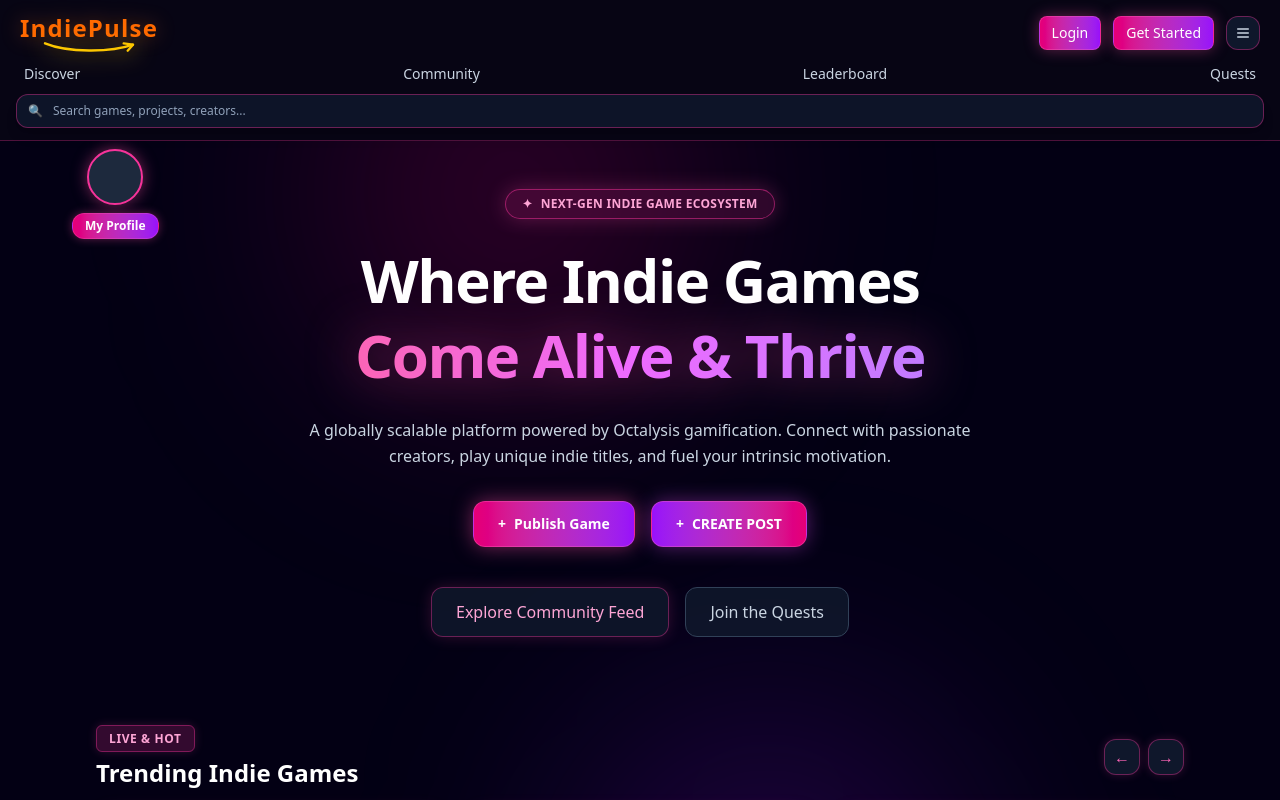
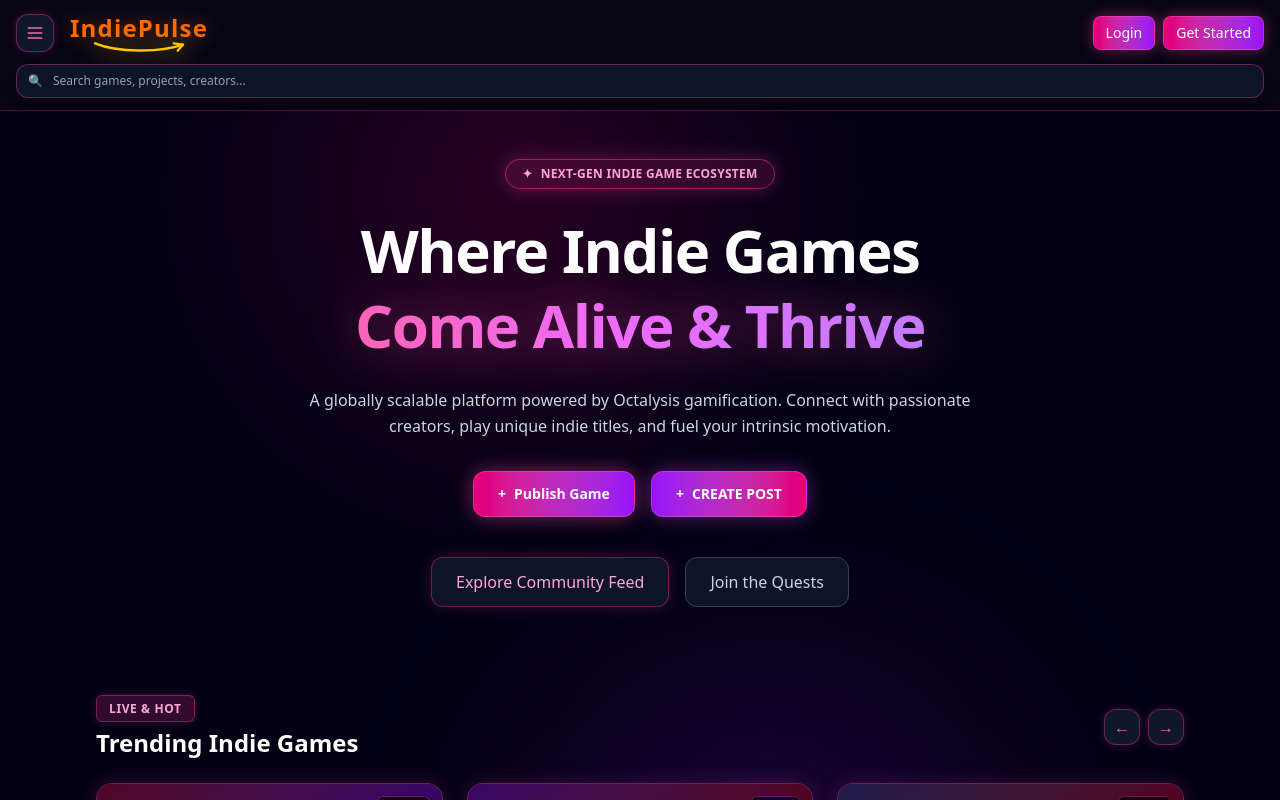
Before and after one commit to Patil-IndiePulse/IndiePulse, a Next.js app: page / in a window 1280 px wide. Shown: the top 800 px of the page. Built offline with nearby package versions, Linux system fonts and the light colour scheme.

Commit message:
add steam style clean mobile navigation drawer with all options

```diff
--- a/app/page.tsx
+++ b/app/page.tsx
@@ -10,6 +10,9 @@ export default function Home() {
 
   const [searchQuery, setSearchQuery] = useState('');
   const [isSearching, setIsSearching] = useState(false);
+
+  // Steam-style mobile menu drawer state
+  const [isMenuOpen, setIsMenuOpen] = useState(false);
 
   const mockSearchResults = [
     { id: '1', title: 'Cyber Nexus // RPG', type: 'Game', link: '/play/1' },
@@ -37,13 +40,26 @@ export default function Home() {
       <div className="absolute top-0 left-1/4 w-96 h-96 bg-pink-600/20 rounded-full blur-[120px] pointer-events-none"></div>
       <div className="absolute top-1/3 right-1/4 w-96 h-96 bg-purple-600/20 rounded-full blur-[120px] pointer-events-none"></div>
 
-      {/* Navigation Bar - Background color unified to #030014 */}
+      {/* Steam-Style Clean Top Navigation Bar */}
       <nav className="w-full border-b border-pink-500/30 px-4 py-3 flex flex-col gap-2.5 relative z-50 bg-[#030014]">
 
-        {/* Top Row: Logo with safe padding and Buttons */}
+        {/* Top Row: Hamburger Menu, Logo, and Quick Actions */}
         <div className="w-full flex items-center justify-between">
-          {/* IndiePulse Logo - Fixed clipping issue */}
-          <div className="flex flex-col items-start cursor-pointer group pl-2 md:pl-1">
+
+          {/* Left: Hamburger Menu Button (Steam Style) & Logo */}
+          <div className="flex items-center gap-3">
+            <button
+              onClick={() => setIsMenuOpen(!isMenuOpen)}
+              className="p-2 bg-slate-900 border border-pink-500/40 rounded-xl text-slate-300 hover:text-white transition-all cursor-pointer shadow-[0_0_10px_rgba(236,72,153,0.2)]"
+              aria-label="Toggle Menu"
+            >
+              <svg className="w-5 h-5 text-pink-400" fill="none" stroke="currentColor" strokeWidth="2" viewBox="0 0 24 24">
+                <path strokeLinecap="round" strokeLinejoin="round" d="M4 6h16M4 12h16M4 18h16"></path>
+              </svg>
+            </button>
+
+            {/* IndiePulse Logo */}
+            <div className="flex flex-col items-start cursor-pointer group pl-1">
               <div className="text-xl md:text-2xl font-black tracking-wider text-orange-500 drop-shadow-[0_0_10px_rgba(249,115,22,0.4)]">
                 IndiePulse
               </div>
@@ -54,9 +70,10 @@ export default function Home() {
                 </svg>
               </div>
             </div>
+          </div>
 
-          {/* Right side buttons */}
-          <div className="flex items-center gap-2 md:gap-3 pr-1">
+          {/* Right side quick buttons */}
+          <div className="flex items-center gap-2">
             <Link
               href="/login"
               className="px-3 py-1.5 bg-gradient-to-r from-pink-600 to-purple-600 rounded-lg text-xs md:text-sm font-medium text-white border border-pink-400/40 shadow-[0_0_15px_rgba(236,72,153,0.4)]"
@@ -70,28 +87,34 @@ export default function Home() {
             >
               Get Started
             </Link>
-
-            <Link
-              href="/menu"
-              className="p-2 bg-slate-900 border border-pink-500/40 rounded-xl text-slate-300 hover:text-white"
-              aria-label="Open Menu"
-            >
-              <svg className="w-4 h-4" fill="none" stroke="currentColor" strokeWidth="2" viewBox="0 0 24 24">
-                <path strokeLinecap="round" strokeLinejoin="round" d="M4 6h16M4 12h16M4 18h16"></path>
-              </svg>
-            </Link>
           </div>
         </div>
 
-        {/* Second Row: Navigation Links */}
-        <div className="w-full flex items-center justify-between px-2 text-xs md:text-sm font-medium text-slate-300">
-          <a href="/discover" className="hover:text-pink-400 transition-colors">Discover</a>
-          <a href="/community" className="hover:text-pink-400 transition-colors">Community</a>
-          <a href="/leaderboard" className="hover:text-pink-400 transition-colors">Leaderboard</a>
-          <a href="/quests" className="hover:text-pink-400 transition-colors">Quests</a>
+        {/* Steam-Style Slide-down / Dropdown Menu containing ALL navigation options securely */}
+        {isMenuOpen && (
+          <div className="w-full bg-[#070514] border border-pink-500/40 rounded-2xl p-4 flex flex-col gap-3 shadow-2xl transition-all animate-in fade-in slide-in-from-top-2 z-50">
+            <div className="text-[10px] uppercase tracking-widest text-pink-400 font-bold px-2">Navigation Menu</div>
+            <div className="flex flex-col gap-1.5">
+              <a href="/discover" onClick={() => setIsMenuOpen(false)} className="px-3 py-2 bg-slate-900/80 hover:bg-pink-950/40 border border-slate-800 rounded-xl text-sm font-medium text-slate-200 hover:text-pink-300 transition-colors flex items-center justify-between">
+                <span>Discover</span> <span>→</span>
+              </a>
+              <a href="/community" onClick={() => setIsMenuOpen(false)} className="px-3 py-2 bg-slate-900/80 hover:bg-pink-950/40 border border-slate-800 rounded-xl text-sm font-medium text-slate-200 hover:text-pink-300 transition-colors flex items-center justify-between">
+                <span>Community</span> <span>→</span>
+              </a>
+              <a href="/leaderboard" onClick={() => setIsMenuOpen(false)} className="px-3 py-2 bg-slate-900/80 hover:bg-pink-950/40 border border-slate-800 rounded-xl text-sm font-medium text-slate-200 hover:text-pink-300 transition-colors flex items-center justify-between">
+                <span>Leaderboard</span> <span>→</span>
+              </a>
+              <a href="/quests" onClick={() => setIsMenuOpen(false)} className="px-3 py-2 bg-slate-900/80 hover:bg-pink-950/40 border border-slate-800 rounded-xl text-sm font-medium text-slate-200 hover:text-pink-300 transition-colors flex items-center justify-between">
+                <span>Quests</span> <span>→</span>
+              </a>
+              <a href="/profile" onClick={() => setIsMenuOpen(false)} className="px-3 py-2 bg-slate-900/80 hover:bg-pink-950/40 border border-slate-800 rounded-xl text-sm font-medium text-slate-200 hover:text-pink-300 transition-colors flex items-center justify-between">
+                <span>My Profile</span> <span>→</span>
+              </a>
             </div>
+          </div>
+        )}
 
-        {/* Full-width Search Bar */}
+        {/* Full-width Clean Search Bar */}
         <div className="w-full relative">
           <div className="w-full relative flex items-center">
             <span className="absolute left-3 text-pink-400 text-xs z-10 pointer-events-none">🔍</span>
@@ -133,16 +156,6 @@ export default function Home() {
       </nav>
 
       <div className="flex-1 px-8 py-6 max-w-6xl mx-auto w-full flex flex-col relative z-10">
-        <div className="absolute left-2 top-2 hidden md:flex flex-col items-center gap-2">
-          <div className="w-14 h-14 rounded-full border-2 border-pink-500 bg-slate-800 shadow-[0_0_15px_rgba(236,72,153,0.5)]"></div>
-          <a
-            href="/profile"
-            className="px-3 py-1 bg-gradient-to-r from-pink-600 to-purple-600 hover:from-pink-500 hover:to-purple-500 text-white rounded-xl text-xs font-semibold shadow-[0_0_10px_rgba(236,72,153,0.4)] transition-all border border-pink-400/30"
-          >
-            My Profile
-          </a>
-        </div>
-
         <div className="flex flex-col items-center justify-center text-center max-w-4xl mx-auto pt-6 pb-6">
           <div className="inline-flex items-center gap-2 px-4 py-1.5 rounded-full border border-pink-500/50 bg-pink-500/15 text-pink-300 text-xs font-bold tracking-wide uppercase mb-6 shadow-[0_0_20px_rgba(236,72,153,0.3)]">
             <span>✦</span> NEXT-GEN INDIE GAME ECOSYSTEM
@@ -155,7 +168,6 @@ export default function Home() {
             </span>
           </h1>
 
-          {/* Prevented auto text selection and highlighting */}
           <p className="text-slate-300 text-sm md:text-base mb-8 max-w-2xl font-normal leading-relaxed select-none">
             A globally scalable platform powered by Octalysis gamification. Connect with passionate creators, play unique indie titles, and fuel your intrinsic motivation.
           </p>
```
Lines whose indentation alone changed are shown as unchanged.
